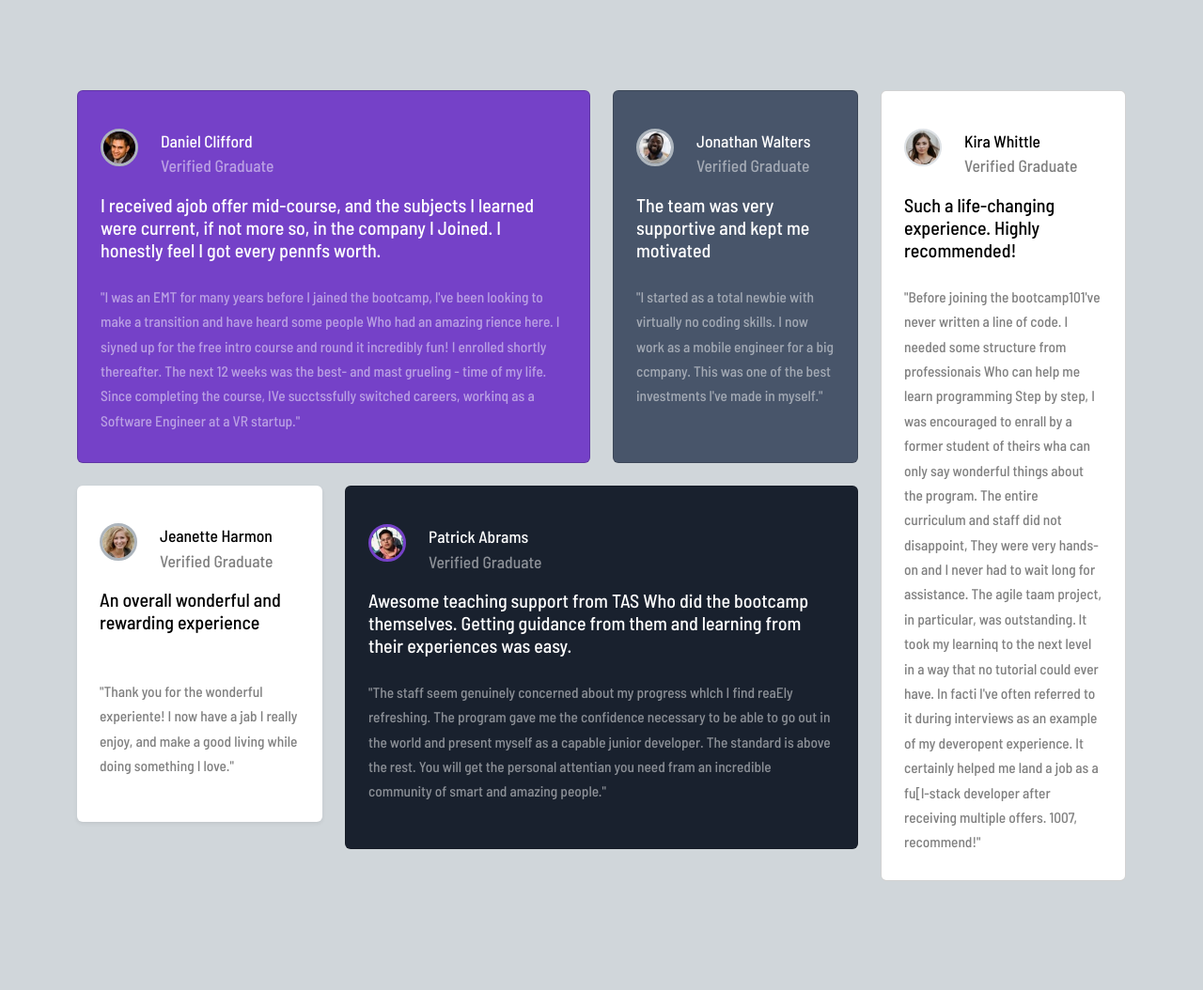
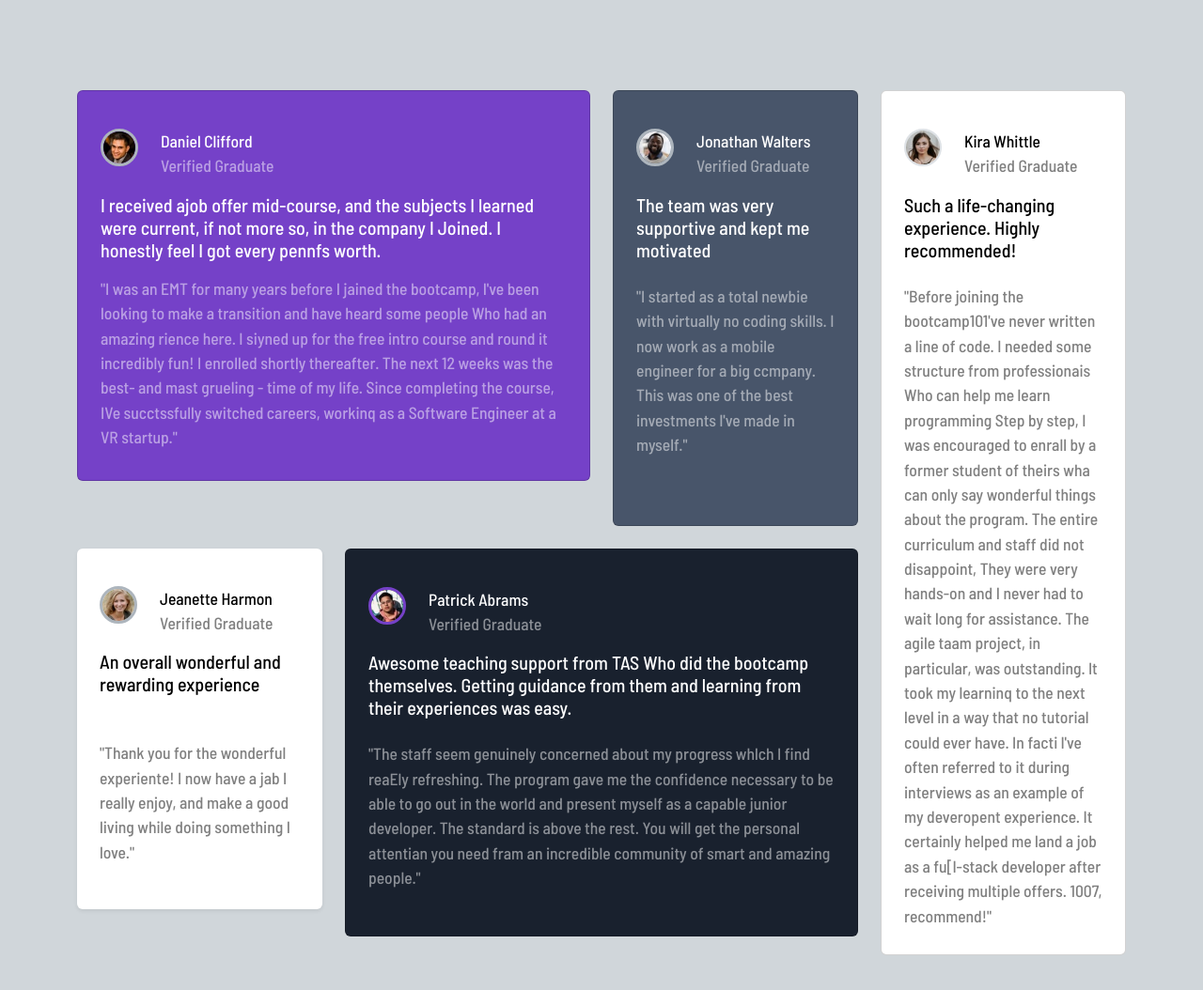
Before and after one commit to RenatoNogueira/solution-mobile-and-desktop-bootstrap, a plain HTML site: page index.html in a window 1280 px wide. Shown: the whole page at 94% size. Drawn offline with nearby package versions, Linux system fonts and the light colour scheme.

Commit message:
Update index.html

```diff
--- a/index.html
+++ b/index.html
@@ -31,14 +31,15 @@
                                         <p class="para text-white-50">Verified Graduate</p>
                                     </div>
                                 </div>
-                                <h1 class="card-text text-white mb-4 h5">I received ajob offer mid-course, and the
+                                <h1 class="card-text text-white mb-3 h5">I received ajob offer mid-course, and the
                                     subjects
                                     I
                                     learned
                                     were current, if not more so, in the company I Joined. I
                                     honestly feel I got every pennfs worth.
                                 </h1>
-                                <p class="card-text text-white-50 mb-2"><small>"I was an EMT for many years before I
+                                <blockquote class="text-white-50 mb-2">"I was an EMT for many years
+                                    before I
                                     jained
                                     the
                                     bootcamp, l've been looking to make a
@@ -54,8 +55,8 @@
                                     course,
                                     IVe
                                     succtssfully switched careers, workinq as a Software Engineer at a VR
-                                        startup."</small>
-                                </p>
+                                    startup."
+                                </blockquote>
                             </div>
                         </div>
                     </section>
@@ -73,16 +74,17 @@
                                         <p class="para text-white-50">Verified Graduate</p>
                                     </div>
                                 </div>
-                                <h1 class="card-text text-white mb-4 h5">The team was very
+                                <h1 class="text-white mb-4 h5">The team was very
                                     supportive and kept me
                                     motivated
                                 </h1>
-                                <p class="card-text text-white-50 mb-2"><small>"I started as a total newbie with
+                                <blockquote class="text-white-50 mb-5">"I started as a total newbie
+                                    with
                                     virtually no coding skills. I now work
                                     as a mobile engineer for a big
                                     ccmpany. This was one of the best
-                                        investments l've made in myself."<br><br></small>
-                                </p>
+                                    investments l've made in myself."
+                                </blockquote>
                             </div>
                         </div>
                     </section>
@@ -102,15 +104,15 @@
                                         <p class="para text-black-50">Verified Graduate</p>
                                     </div>
                                 </div>
-                                <h1 class="card-text text-black mb-5 h5">An overall wonderful
+                                <h1 class="text-black mb-5 h5">An overall wonderful
                                     and rewarding
                                     experience
                                 </h1>
-                                <p class="card-text text-black-50 mb-4"><small>"Thank you for the wonderful
+                                <blockquote class="text-black-50 mb-4">"Thank you for the wonderful
                                     experiente! I now have a jab I really
                                     enjoy, and make a good living while
-                                        doing something I love."</small>
-                                </p>
+                                    doing something I love."
+                                </blockquote>
                             </div>
                         </div>
                     </section>
@@ -128,12 +130,13 @@
                                         <p class="para text-white-50">Verified Graduate</p>
                                     </div>
                                 </div>
-                                <h1 class="card-text text-white mb-4 h5">Awesome teaching support from TAS Who did the
+                                <h1 class="text-white mb-4 h5">Awesome teaching support from TAS Who did the
                                     bootcamp
                                     themselves. Getting guidance from them and learning from
                                     their experiences was easy.
                                 </h1>
-                                <p class="card-text text-white-50 mb-4"><small>"The staff seem genuinely concerned about
+                                <blockquote class="text-white-50 mb-4">"The staff seem genuinely
+                                    concerned about
                                     my
                                     progress
                                     whlch I find reaEly refreshing. The
@@ -143,8 +146,8 @@
                                     get
                                     the
                                     personal attentian you need fram an incredible community of smart and amazing
-                                        people."</small><br>
-                                </p>
+                                    people."
+                                </blockquote>
                             </div>
                         </div>
                     </section>
@@ -164,11 +167,11 @@
                                 <p class="para text-black-50">Verified Graduate</p>
                             </div>
                         </div>
-                        <h1 class="card-text text-black mb-4 h5">Such a life-changing
+                        <h1 class="text-black mb-4 h5">Such a life-changing
                             experience. Highly
                             recommended!
                         </h1>
-                        <p class="card-text text-black-50 mb-1"><small>"Before joining the bootcamp101've
+                        <blockquote class="text-black-50 mb-1">"Before joining the bootcamp101've
                             never written a line of code. I needed
                             some structure from professionais
                             Who can help me learn programming
@@ -188,8 +191,8 @@
                             deveropent experience. It certainly
                             helped me land a job as a fu[l-stack
                             developer after receiving multiple
-                                offers. 1007, recommend!"</small>
-                        </p>
+                            offers. 1007, recommend!"
+                        </blockquote>
                     </div>
                 </div>
             </section>
```
Lines whose indentation alone changed are shown as unchanged.
